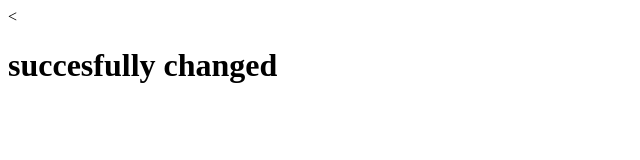
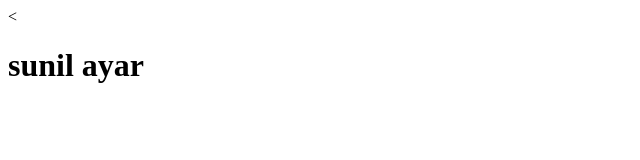
Before and after one commit to sunilayar/myApplications, a plain HTML site: page index.html in a window 1280 px wide. Shown: the whole page, without its empty margins (0-640 px from the left). Drawn offline with Linux system fonts and the light colour scheme.

Commit message:
changed index

```diff
--- a/index.html
+++ b/index.html
@@ -5,7 +5,7 @@
     <title>My GIT</title>
   </head>
   <body>
-    <h1>succesfully changed</h1>
+    <h1>sunil ayar</h1>
 
     <script type="text/javascript" src="app.js">
 
```
